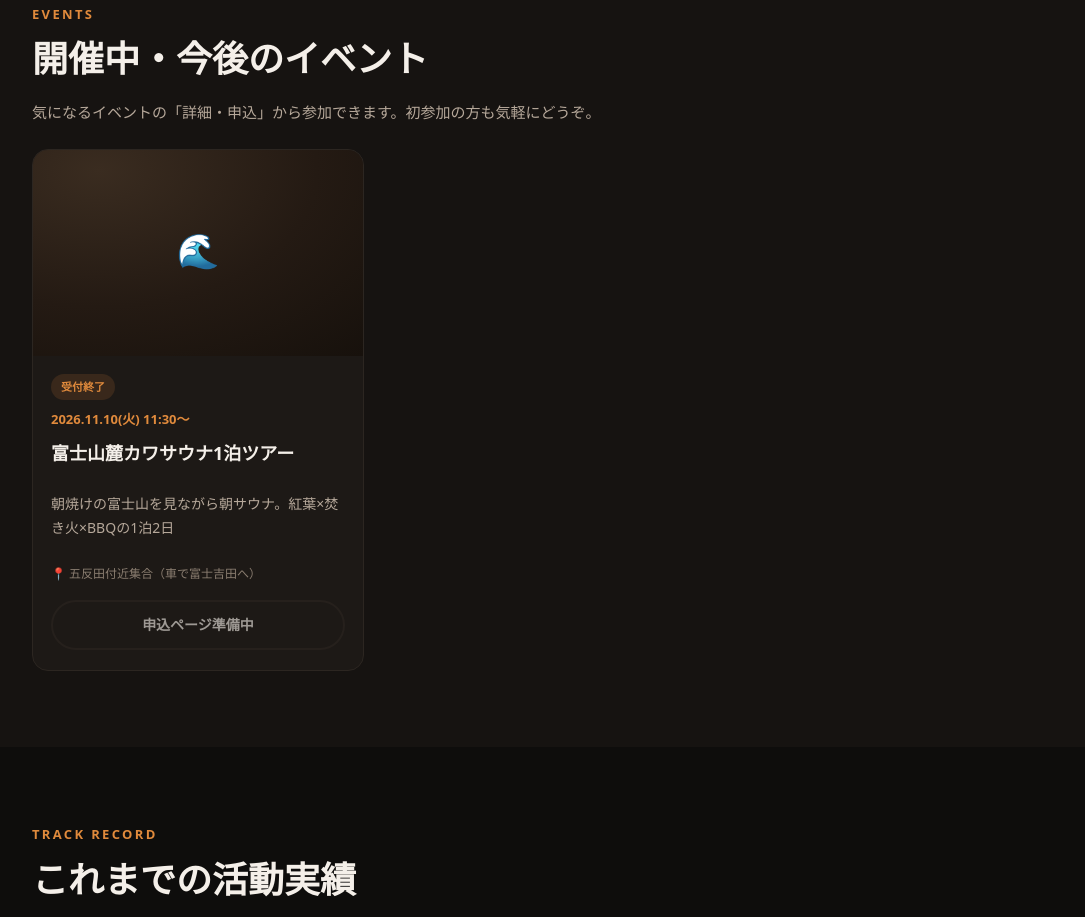
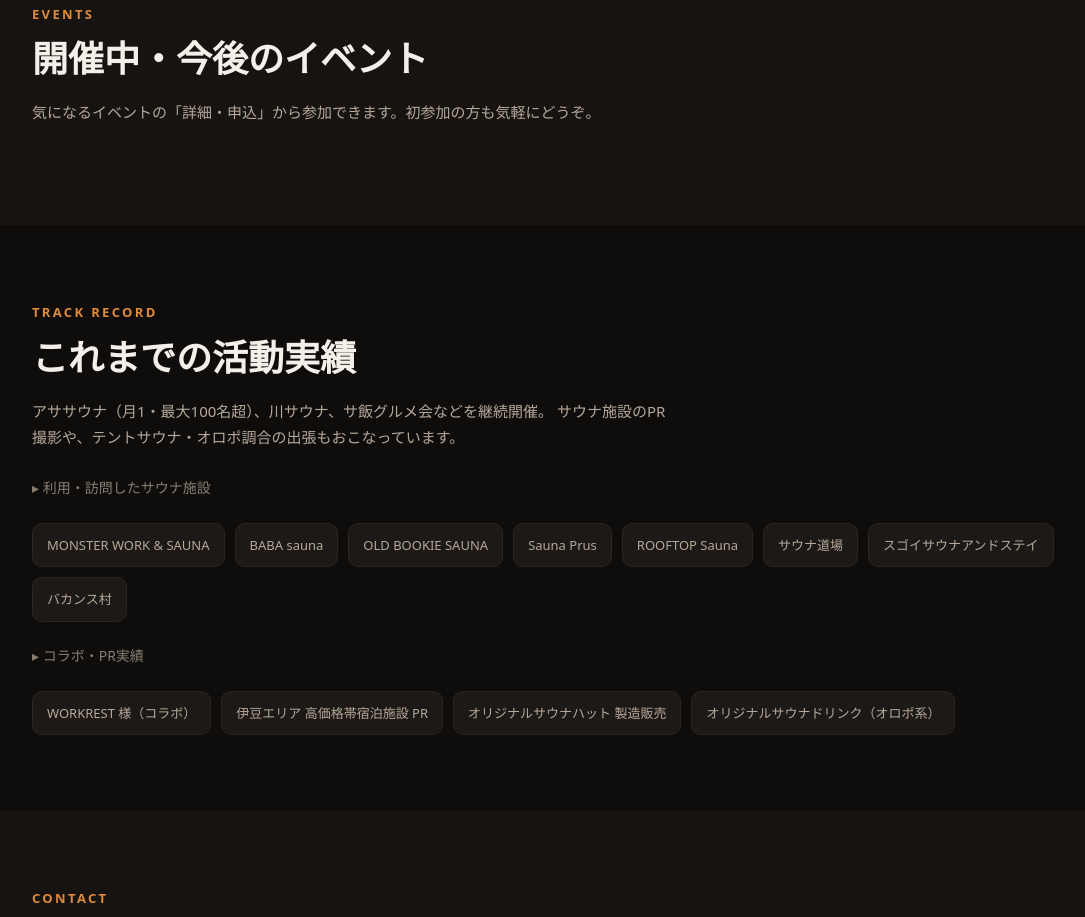
Before and after one commit to bombomber0513-dev/nowsauna-lp, a plain HTML site: page index.html in a window 1280 px wide. Shown: the part 1328-2245 px from the top of the page, without its empty margins (88-1173 px from the left). Drawn offline with Linux system fonts and the light colour scheme.

Commit message:
publish: nowsauna_lp from sns@2c286f1

```diff
--- a/index.html
+++ b/index.html
@@ -370,20 +370,7 @@ const CONFIG = {
   //    date は「申込ページURL」を addUrl に。写真/動画は image に画像URL、
   //    または video にYouTube等の埋め込みURLを入れると差し替わります（空ならプレースホルダー表示）。
 /* EVENTS_BLOCK:START (events/scripts/sync_lp_config.py が自動更新。手編集は上書きされます) */
-  events: [
-    {
-      title: "富士山麓カワサウナ1泊ツアー",
-      date: "2026-11-10 11:30",
-      dateLabel: "2026.11.10(火) 11:30〜",
-      status: "受付終了",
-      place: "五反田付近集合（車で富士吉田へ）",
-      desc: "朝焼けの富士山を見ながら朝サウナ。紅葉×焚き火×BBQの1泊2日",
-      emoji: "🌊",
-      image: "",
-      video: "",
-      addUrl: ""
-    }
-  ]
+  events: []
 /* EVENTS_BLOCK:END */
 };
 /* ▲▲▲ 編集ゾーンここまで ▲▲▲ */
```
